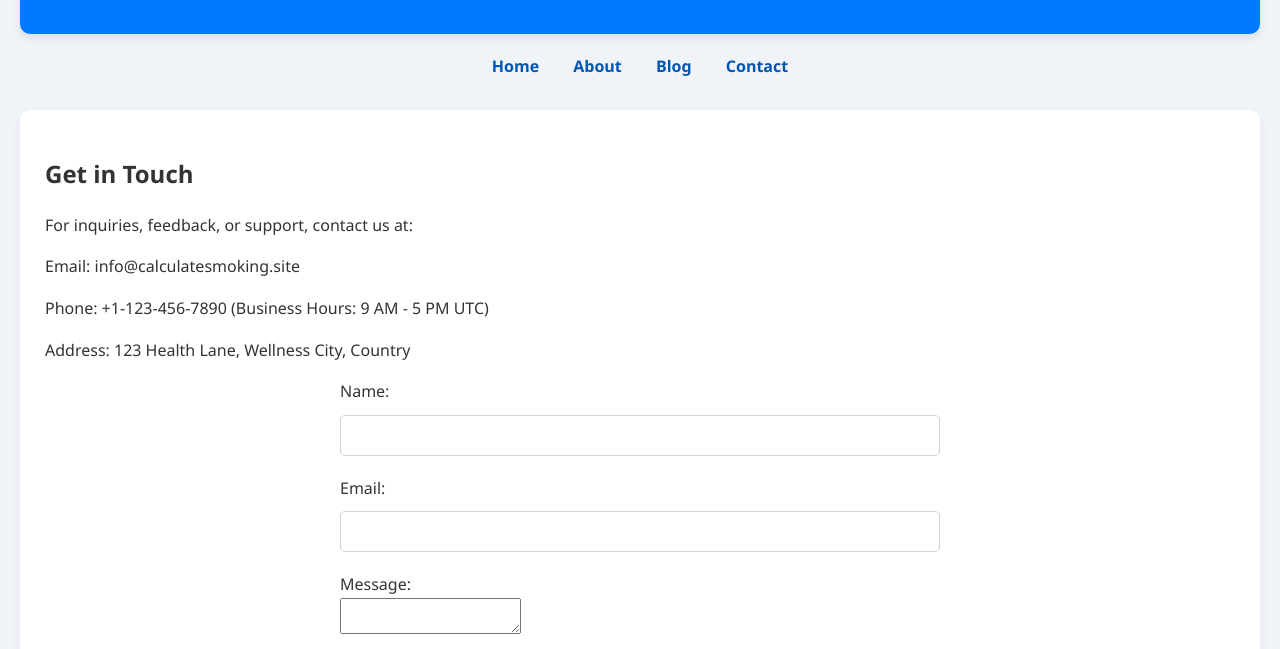
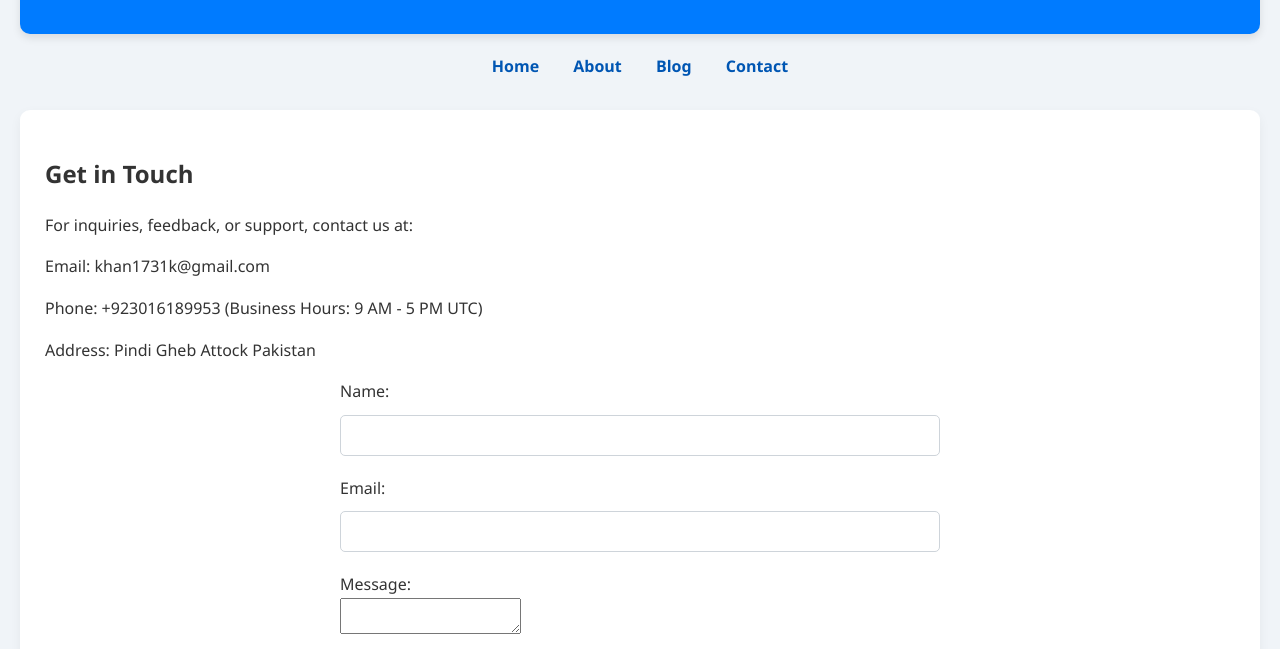
Before and after one commit to khan1731/age_calculator, a plain HTML site: page contact.html in a window 1280 px wide. Shown: the part 140-789 px from the top of the page. Drawn offline with Linux system fonts and the light colour scheme.

Commit message:
Update contact.html

```diff
--- a/contact.html
+++ b/contact.html
@@ -28,9 +28,9 @@
     <section>
         <h2>Get in Touch</h2>
         <p>For inquiries, feedback, or support, contact us at:</p>
-        <p>Email: info@calculatesmoking.site</p>
-        <p>Phone: +1-123-456-7890 (Business Hours: 9 AM - 5 PM UTC)</p>
-        <p>Address: 123 Health Lane, Wellness City, Country</p>
+        <p>Email: khan1731k@gmail.com </p>
+        <p>Phone: +923016189953 (Business Hours: 9 AM - 5 PM UTC)</p>
+        <p>Address: Pindi Gheb Attock Pakistan </p>
         <form id="contact-form">
             <label for="name">Name:</label>
             <input type="text" id="name" required>
```
